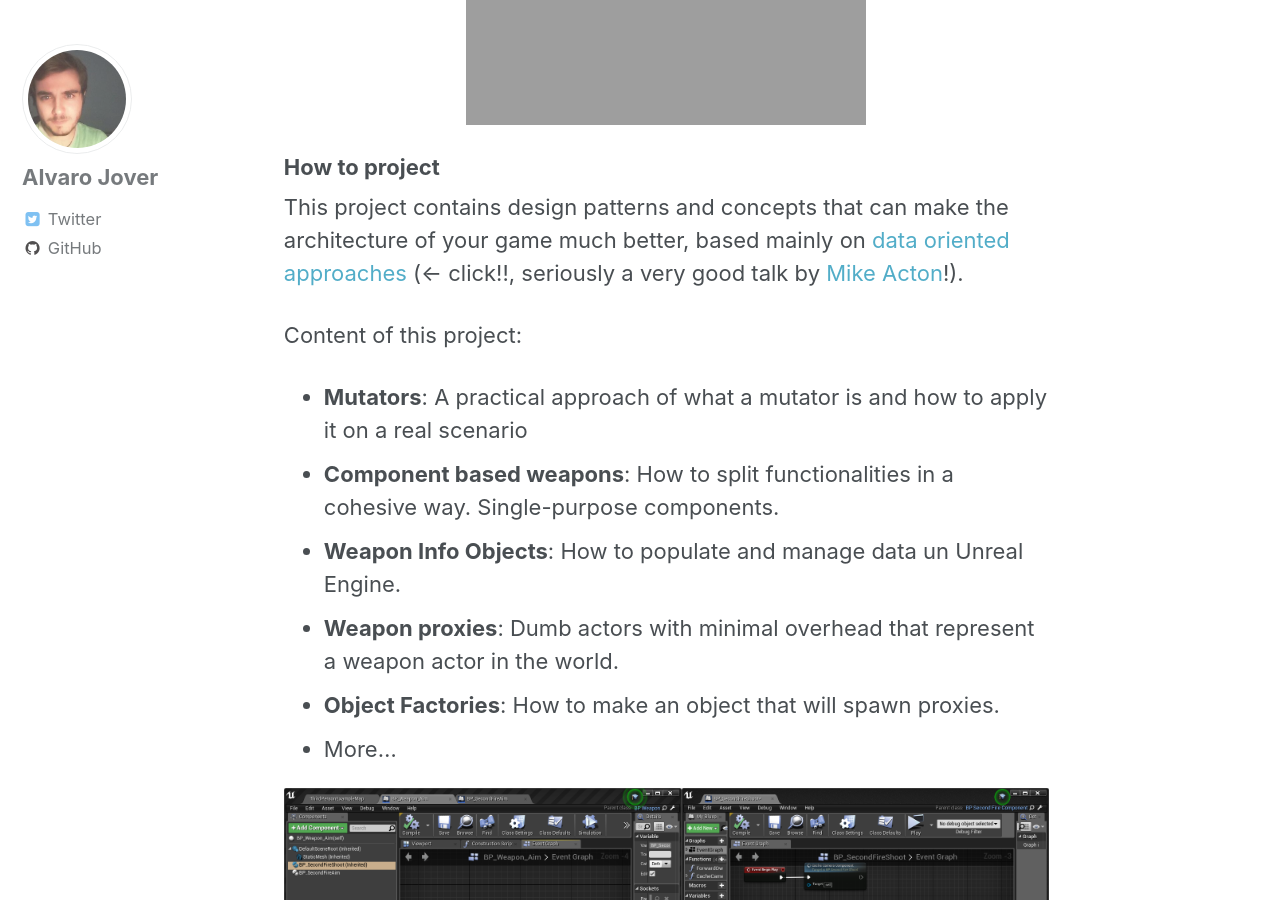
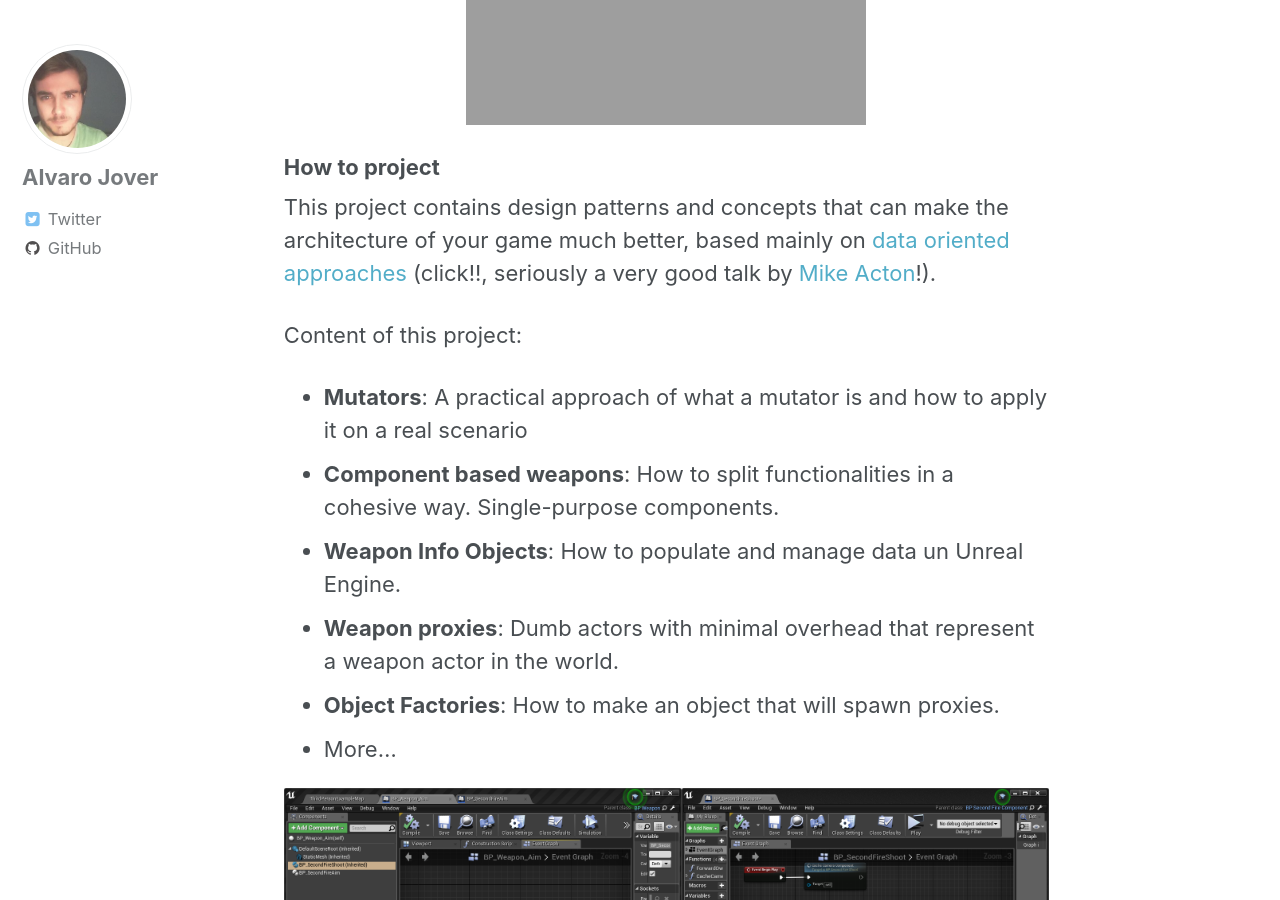
Before and after one commit to vorixo/devtricks, a Jekyll site: the page built from _posts/2017-12-29-welcome.md, in a window 1280 px wide and 900 px high, scrolled down 2725 px. Built offline with Jekyll 4.4.1, drawn with Linux system fonts in a browser that asks for light colours.

Commit message:
[FIX] Fixing an image url

```diff
--- a/_posts/2017-12-29-welcome.md
+++ b/_posts/2017-12-29-welcome.md
@@ -41,7 +41,7 @@
 
 ### How to project
 
-This project contains design patterns and concepts that can make the architecture of your game much better, based mainly on [data oriented approaches](https://www.youtube.com/watch?v=rX0ItVEVjHc){:target="_blank"} (<- click!!, seriously a very good talk by [Mike Acton](https://twitter.com/mike_acton?lang=es){:target="_blank"}!).
+This project contains design patterns and concepts that can make the architecture of your game much better, based mainly on [data oriented approaches](https://www.youtube.com/watch?v=rX0ItVEVjHc){:target="_blank"} (click!!, seriously a very good talk by [Mike Acton](https://twitter.com/mike_acton?lang=es){:target="_blank"}!).
 
 Content of this project:
 
@@ -95,7 +95,7 @@
 
 My involvement in **3DPL** consisted of participating in this project: **UnrealROX: An eXtremely Photorealistic Virtual Reality Environment for Robotics Simulations and Synthetic Data Generation**. This paper can be found at [arXiv](https://arxiv.org/abs/1810.06936){:target="_blank"} and [here](https://www.researchgate.net/publication/328332732_UnrealROX_An_eXtremely_Photorealistic_Virtual_Reality_Environment_for_Robotics_Simulations_and_Synthetic_Data_Generation){:target="_blank"} for an online view.
 
-![UnrealROX]({{ '/' | absolute_url }}/assets/images/per-post/welcome/unrealrox.png){: .align-center}
+![UnrealROX]({{ '/' | absolute_url }}/assets/images/per-post/welcome/unrealrox.PNG){: .align-center}
 
 ### Galaxy in Turmoil at Frontwire Studios
 
```
